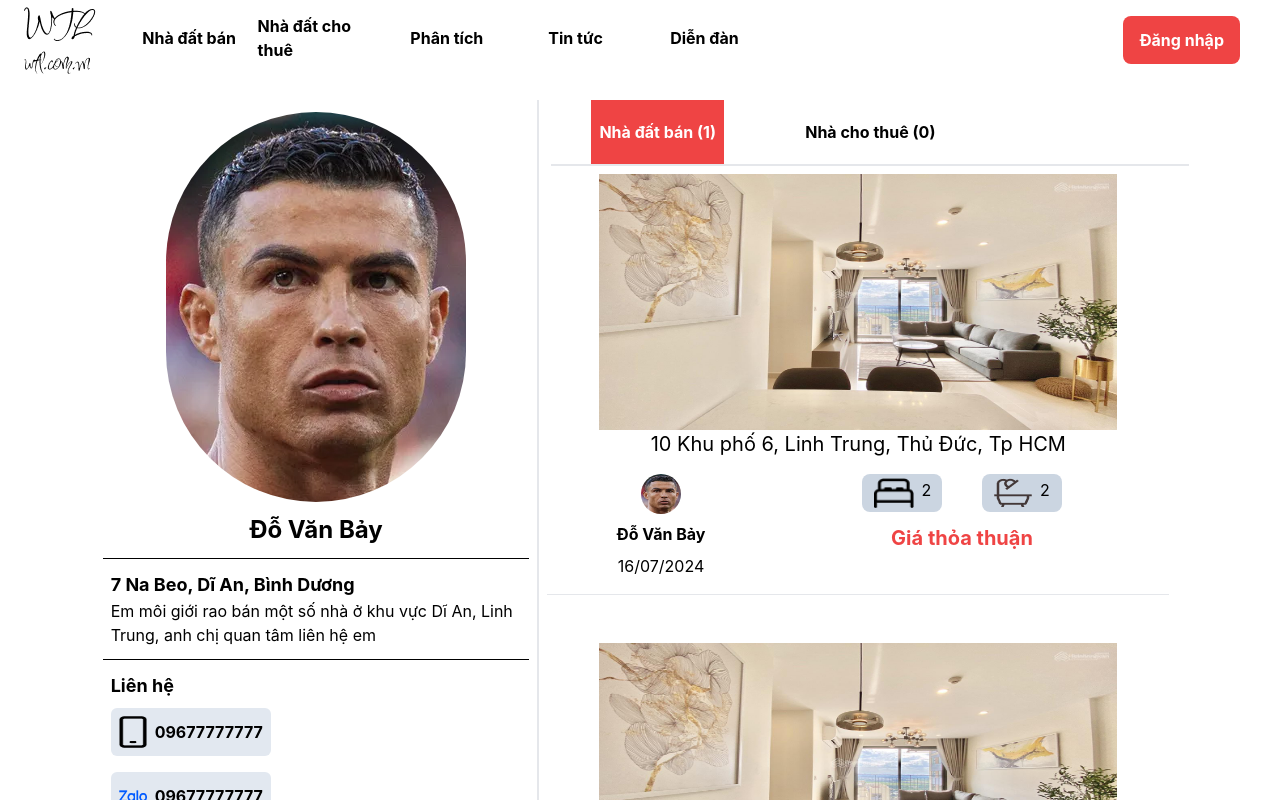
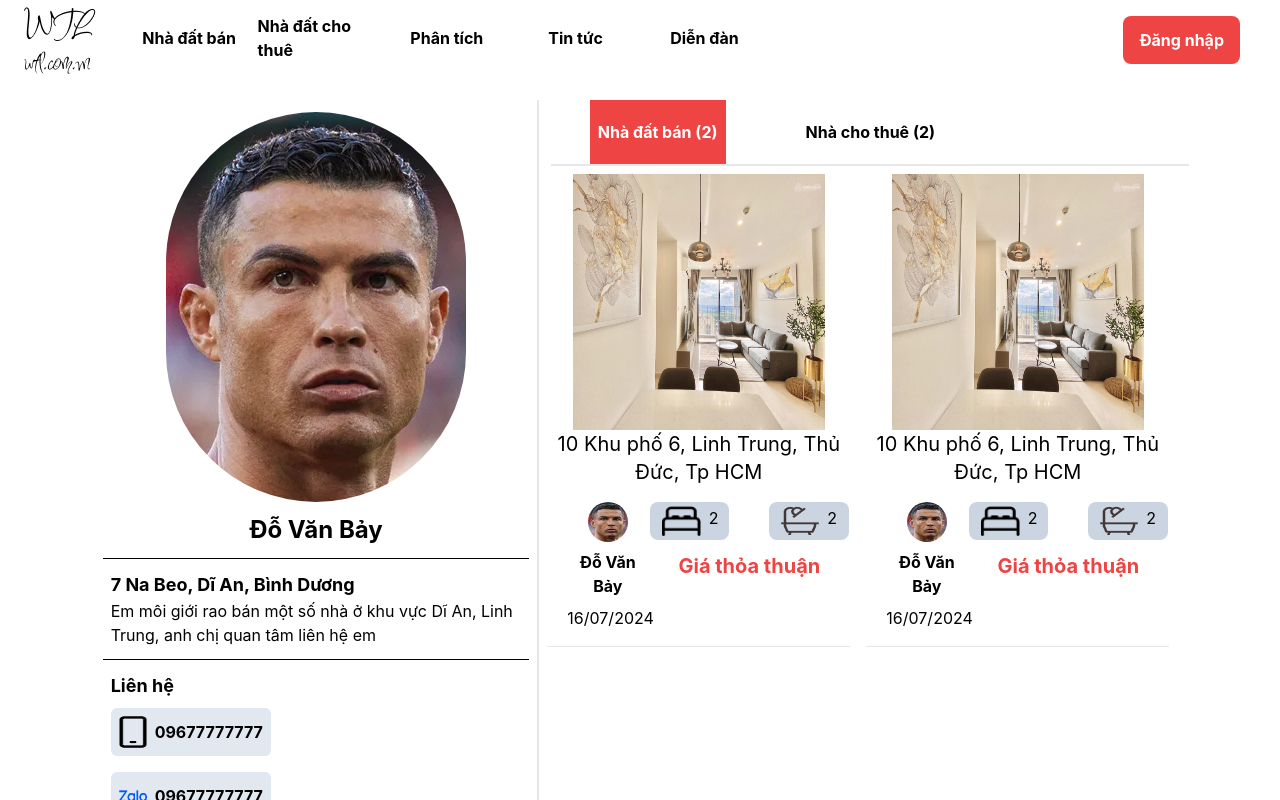
Before and after one commit to NguyenKiet-Anh/IE207, a React (Create React App) app in the folder frontend/: page /author-viewer/1 in a window 1280 px wide. Shown: the top 800 px of the page. Built offline with nearby package versions, Linux system fonts and the light colour scheme.

Commit message:
Complete For Sale and For Rent Page

```diff
--- a/frontend/src/assets/EstateForRent/EstateForRentCardData.jsx
+++ b/frontend/src/assets/EstateForRent/EstateForRentCardData.jsx
@@ -4,6 +4,6 @@ import MapImage from '../../images/for-test/map.png';
 
 const CardDataForRent = [
     {kind: 1, id: 1, img: PropertyImage, title: 'Cho thuê nhà phố Thủ Đức', about: 'Lorem ipsum dolor sit amet consectetur adipisicing elit. Fuga iure molestiae nam. Sint ea rerum sunt, obcaecati maiores accusamus ex! Animi est ullam nisi nostrum velit officiis laboriosam eos in?', price: 'Giá thỏa thuận', address: '10 Khu phố 6, Linh Trung, Thủ Đức, Tp HCM', area: 100, bedroom: 2, bathroom: 2, furniture: 1, policy: 1, author_img: BrokerImage, author_id: 1, author_name: 'Đỗ Văn Bảy', update: '16/07/2024', phone: '09177777777', map: MapImage},
-    {kind: 1, id: 2, img: PropertyImage, title: 'Cho thuê nhà phố Thủ Đức', about: 'Lorem ipsum dolor sit amet consectetur adipisicing elit. Fuga iure molestiae nam. Sint ea rerum sunt, obcaecati maiores accusamus ex! Animi est ullam nisi nostrum velit officiis laboriosam eos in?', price: 'Giá thỏa thuận', address: '10 Khu phố 6, Linh Trung, Thủ Đức, Tp HCM', area: 100, bedroom: 2, bathroom: 2, furniture: 0, policy: 0, author_img: BrokerImage, author_id: 1, author_name: 'Đỗ Văn Bảy', update: '16/07/2024', phone: '09177777777', map: MapImage}
+    {kind: 1, id: 2, img: PropertyImage, title: 'Cho thuê nhà phố Thủ Đức', about: 'Lorem ipsum dolor sit amet consectetur adipisicing elit. Fuga iure molestiae nam. Sint ea rerum sunt, obcaecati maiores accusamus ex! Animi est ullam nisi nostrum velit officiis laboriosam eos in?', price: 'Giá thỏa thuận', address: '10 Khu phố 6, Linh Trung, Thủ Đức, Tp HCM', area: 100, bedroom: 2, bathroom: 1, furniture: 0, policy: 0, author_img: BrokerImage, author_id: 1, author_name: 'Đỗ Văn Bảy', update: '16/07/2024', phone: '09177777777', map: MapImage}
 ];
 export default CardDataForRent;
--- a/frontend/src/components/layout/Content/Broker/BrokerProperty.jsx
+++ b/frontend/src/components/layout/Content/Broker/BrokerProperty.jsx
@@ -3,7 +3,7 @@ import BathIcon from '../../../../images/icons/bath.png';
 
 const BrokerProperty = (author_property) => {
     return (
-        <div className='pb-10 pt-2 2xl'>
+        <div className='pb-10 pt-2 xl:w-1/2'>
             <div className="mx-2 border-b">
                 <div className="h-56 md:h-64 flex justify-center">
                     <img
--- a/frontend/src/pages/AuthorViewer.jsx
+++ b/frontend/src/pages/AuthorViewer.jsx
@@ -8,14 +8,15 @@ import BrokerProperty from '../components/layout/Content/Broker/BrokerProperty';
 
 import BrokerData from '../assets/BrokerData/BrokerData';
 import CardDataForSale from '../assets/EstateForSale/EstateForSaleCardData';
+import CardDataForRent from "../assets/EstateForRent/EstateForRentCardData";
 
 function AuthorViewer(){
     // Variables here
     const { authorId } = useParams();
     const [brokerDataWanted, setBrokerDataWanted] = useState({});
-
     const [saleShow, setSaleShow] = useState(true);
-
+    const [saleDataLen] = useState(CardDataForSale.length);
+    const [rentDataLen] = useState(CardDataForRent.length);
     // functions here
     useEffect(() => {
             const getBrokerData = async () => {
@@ -103,7 +104,7 @@ function AuthorViewer(){
                         <div className="w-full flex ml-3 border-b-2">
                             <div className="w-1/3 flex justify-center">
                                 <button className="py-5 bg-red-500 text-white px-2">
-                                    <p className="font-bold">Nhà đất bán ({brokerDataWanted.num_sale})</p>
+                                    <p className="font-bold">Nhà đất bán ({saleDataLen})</p>
                                 </button>
                             </div>
 
@@ -112,12 +113,12 @@ function AuthorViewer(){
                                     className="py-5 hover:bg-red-500 hover:text-white hover:px-2"
                                     onClick={handleOffSaleShow}
                                 >
-                                    <p className="font-bold">Nhà cho thuê ({brokerDataWanted.num_rent})</p>
+                                    <p className="font-bold">Nhà cho thuê ({rentDataLen})</p>
                                 </button>
                             </div>
                         </div>
                         {/* Show content here */}
-                        <div>
+                        <div className="xl:flex">
                             {CardDataForSale.map((card) => (
                                 <BrokerProperty
                                     id={card.id}
@@ -142,21 +143,33 @@ function AuthorViewer(){
                                     className="py-5 hover:bg-red-500 hover:text-white hover:px-2"
                                     onClick={handleOnSaleShow}
                                 >
-                                    <p className="font-bold">Nhà đất bán ({brokerDataWanted.num_sale})</p>
+                                    <p className="font-bold">Nhà đất bán ({saleDataLen})</p>
                                 </button>
                             </div>
 
                             <div className="w-1/3 flex justify-center">
                                 <button className="py-5 bg-red-500 text-white px-2" >
-                                    <p className="font-bold">Nhà cho thuê ({brokerDataWanted.num_rent})</p>
+                                    <p className="font-bold">Nhà cho thuê ({rentDataLen})</p>
                                 </button>
                             </div>
-
-                            {/* Show content here */}
-                            <div>
-                                <BrokerProperty></BrokerProperty>
-                            </div>
                         </div>
+                        {/* Show content here */}
+                        <div className="xl:flex">
+                        {CardDataForRent.map((card) => (
+                            <BrokerProperty
+                                id={card.id}
+                                img={card.img}
+                                price={card.price}
+                                address={card.address}
+                                bedroom={card.bedroom}
+                                bathroom={card.bathroom}
+                                author_img={card.author_img}
+                                author_name={card.author_name}
+                                update={card.update}
+                            >
+                            </BrokerProperty>
+                        ))}
+                    </div>
                             </>
                     )}
 
```
